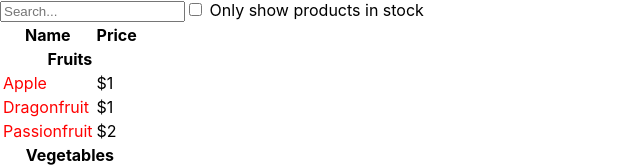
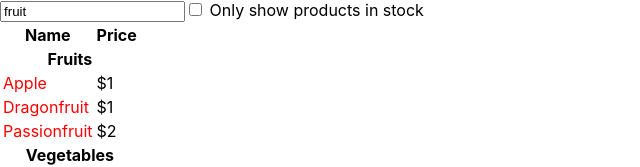
Before and after one commit to khs56/React-FilterableProductTable, a React (Create React App) app: page / in a window 1280 px wide. Shown: the top 167 px of the page, without its empty margins (0-640 px from the left). Built offline with nearby package versions, Linux system fonts and the light colour scheme; the HTML template or start-up script is replaced by a standard one.

Commit message:
Update SearchBar.js

```diff
--- a/src/SearchBar.js
+++ b/src/SearchBar.js
@@ -1,11 +1,24 @@
 import React from 'react'
 
-const SearchBar = () => {
+const SearchBar = ({
+  filterText,
+  inStockOnly,
+  onFilterTextChange,
+  onInStockOnlyChange
+}) => {
   return (
     <form>
-      <input type="text" placeholder="Search..." />
+      <input
+        type="text"
+        value={filterText} placeholder="Search..."
+        onChange={(e) => { onFilterTextChange(e.target.value) }} />
       <label>
-        <input type="checkbox" /> {' '} Only show products in stock
+        <input
+          type="checkbox"
+          checked={inStockOnly}
+          onChange={(e) => { onInStockOnlyChange(e.target.checked) }} />
+        {' '}
+        Only show products in stock
       </label>
     </form>
   )
```
